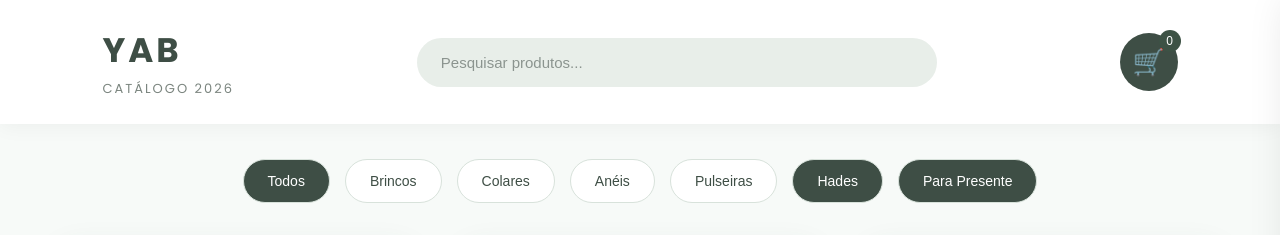
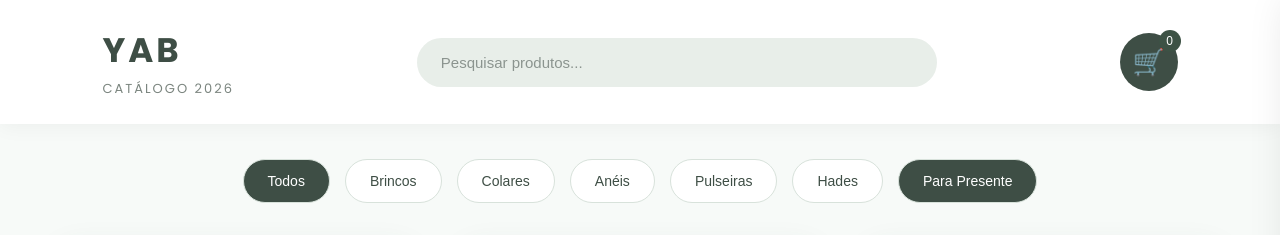
Before and after one commit to YABJewlery/YAB, a plain HTML site: page index.html in a window 1280 px wide. Shown: the top 235 px of the page. Drawn offline with Linux system fonts and the light colour scheme; grey boxes are pictures that could not be loaded.

```diff
--- a/index.html
+++ b/index.html
@@ -123,7 +123,7 @@
     </button>
 
      <button
-        class="filter active"
+        class="filter"
         data-category="Hades"
         type="button"
     >
```
